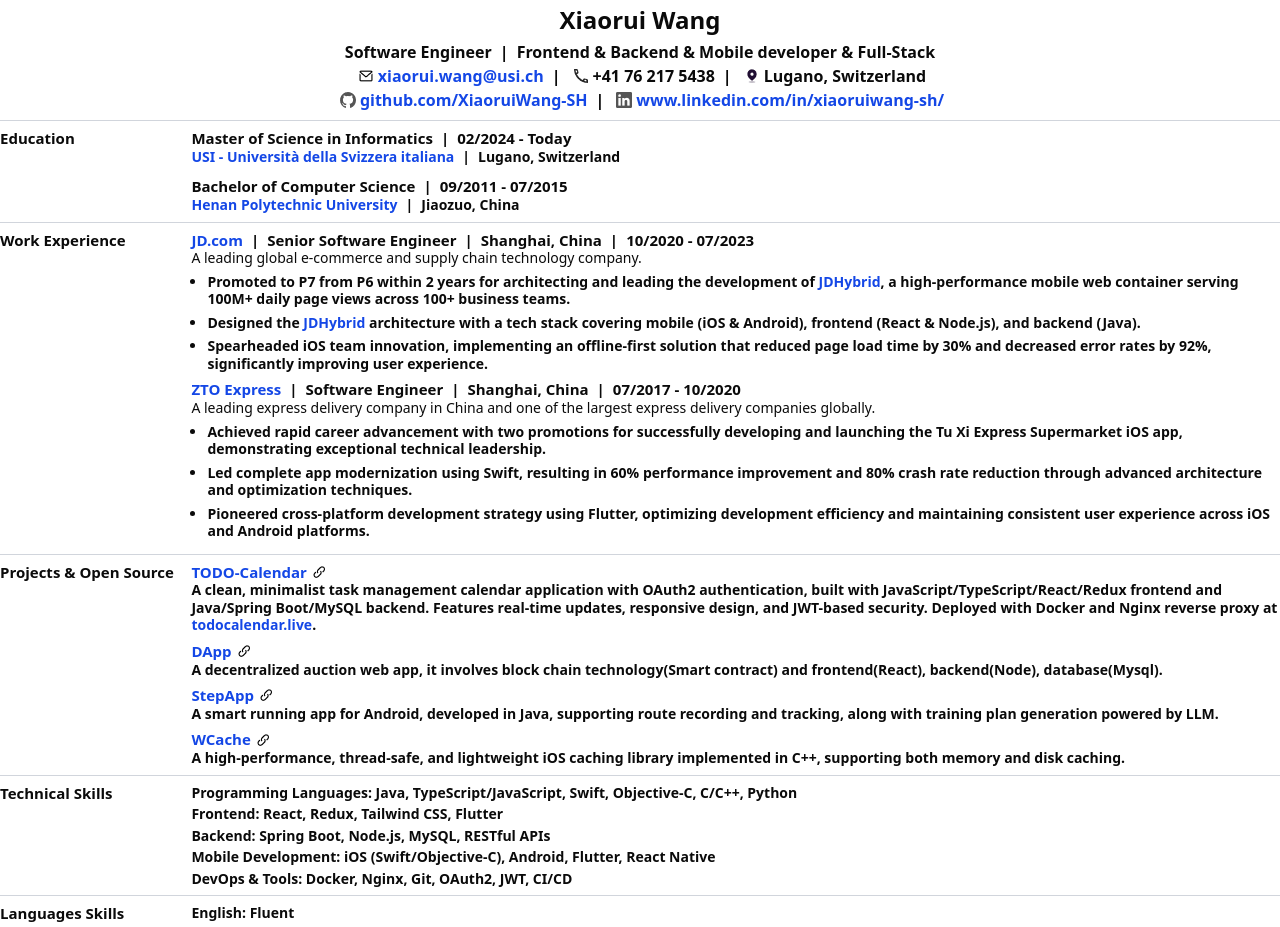
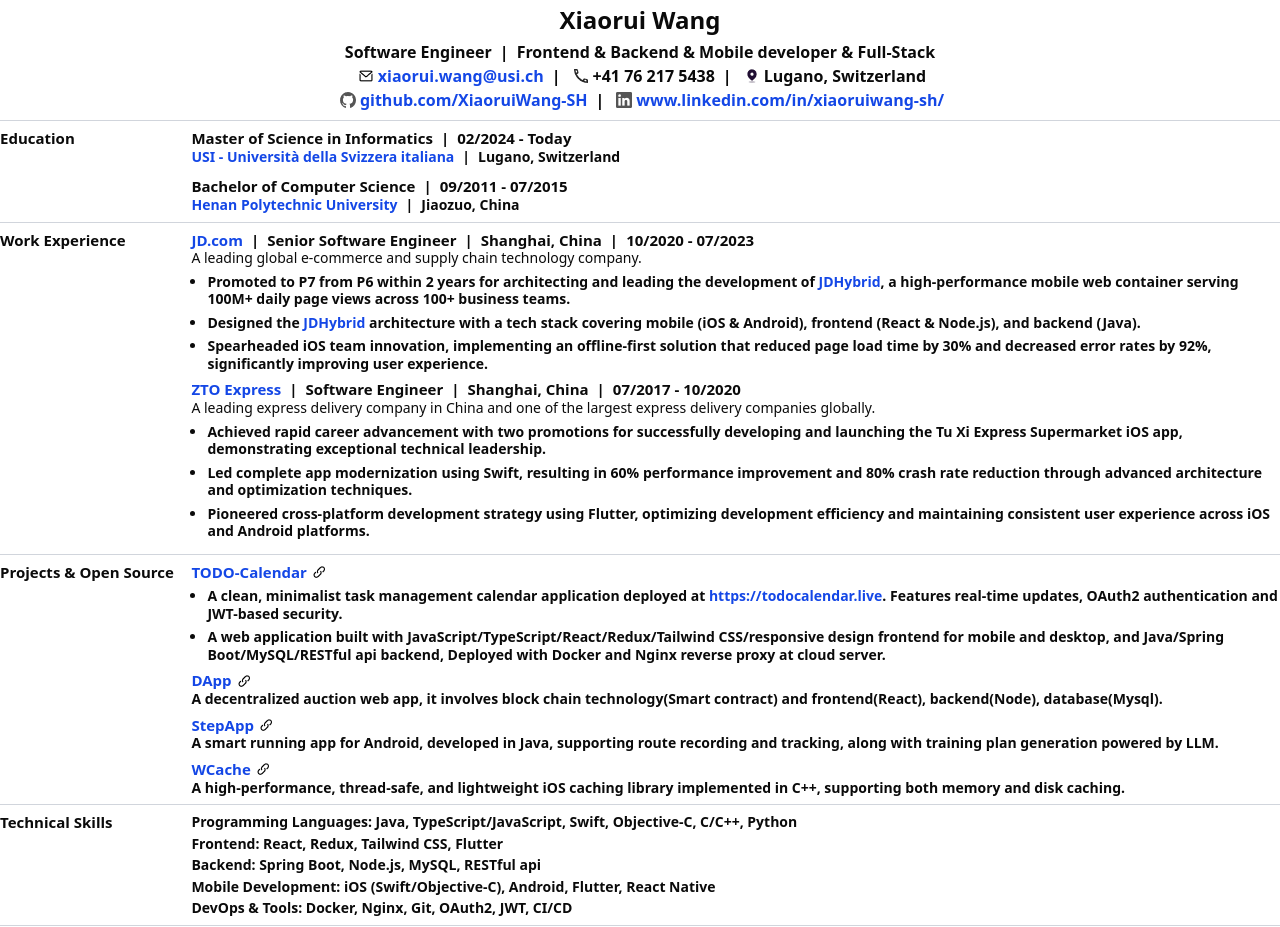
Before and after one commit to XiaoruiWang-SH/Resume-XiaoruiWang, a React (Vite) app: page / in a window 1280 px wide. Shown: the top 927 px of the page. Built offline with nearby package versions, Linux system fonts and the light colour scheme.

Commit message:
Add cover letter for Oracle, include PDF file, and update App.tsx with project details

```diff
--- a/src/App.tsx
+++ b/src/App.tsx
@@ -167,7 +167,10 @@
                     </div>
                   </a>
                 </div>
-                <div>A clean, minimalist task management calendar application with OAuth2 authentication, built with JavaScript/TypeScript/React/Redux frontend and Java/Spring Boot/MySQL backend. Features real-time updates, responsive design, and JWT-based security. Deployed with Docker and Nginx reverse proxy at  <a className="text-blue-700 hover:underline hover:text-purple-700" href="https://todocalendar.live">todocalendar.live</a>.</div>
+                <ul className='list-disc list ml-[2ch]'>
+                    <li>A clean, minimalist task management calendar application deployed at <a className="text-blue-700 hover:underline hover:text-purple-700" href="https://todocalendar.live">https://todocalendar.live</a>. Features real-time updates, OAuth2 authentication and JWT-based security.</li>
+                    <li>A web application built with JavaScript/TypeScript/React/Redux/Tailwind CSS/responsive design frontend for mobile and desktop, and Java/Spring Boot/MySQL/RESTful api backend, Deployed with Docker and Nginx reverse proxy at cloud server. </li>
+                  </ul>
               </div>
               <div className="mt-2">
                 <div className='font-bold text-[15px]'>
@@ -214,7 +217,7 @@
               <div>
                 <div><span className="font-bold">Programming Languages:</span> Java, TypeScript/JavaScript, Swift, Objective-C, C/C++, Python</div>
                 <div className='mt-1'><span className="font-bold">Frontend:</span> React, Redux, Tailwind CSS, Flutter</div>
-                <div className='mt-1'><span className="font-bold">Backend:</span> Spring Boot, Node.js, MySQL, RESTful APIs</div>
+                <div className='mt-1'><span className="font-bold">Backend:</span> Spring Boot, Node.js, MySQL, RESTful api</div>
                 <div className='mt-1'><span className="font-bold">Mobile Development:</span> iOS (Swift/Objective-C), Android, Flutter, React Native</div>
                 <div className='mt-1'><span className="font-bold">DevOps & Tools:</span> Docker, Nginx, Git, OAuth2, JWT, CI/CD</div>
               </div>
```
Also changed, not shown: 2 other files (tests, documents, lock files or other folders).
